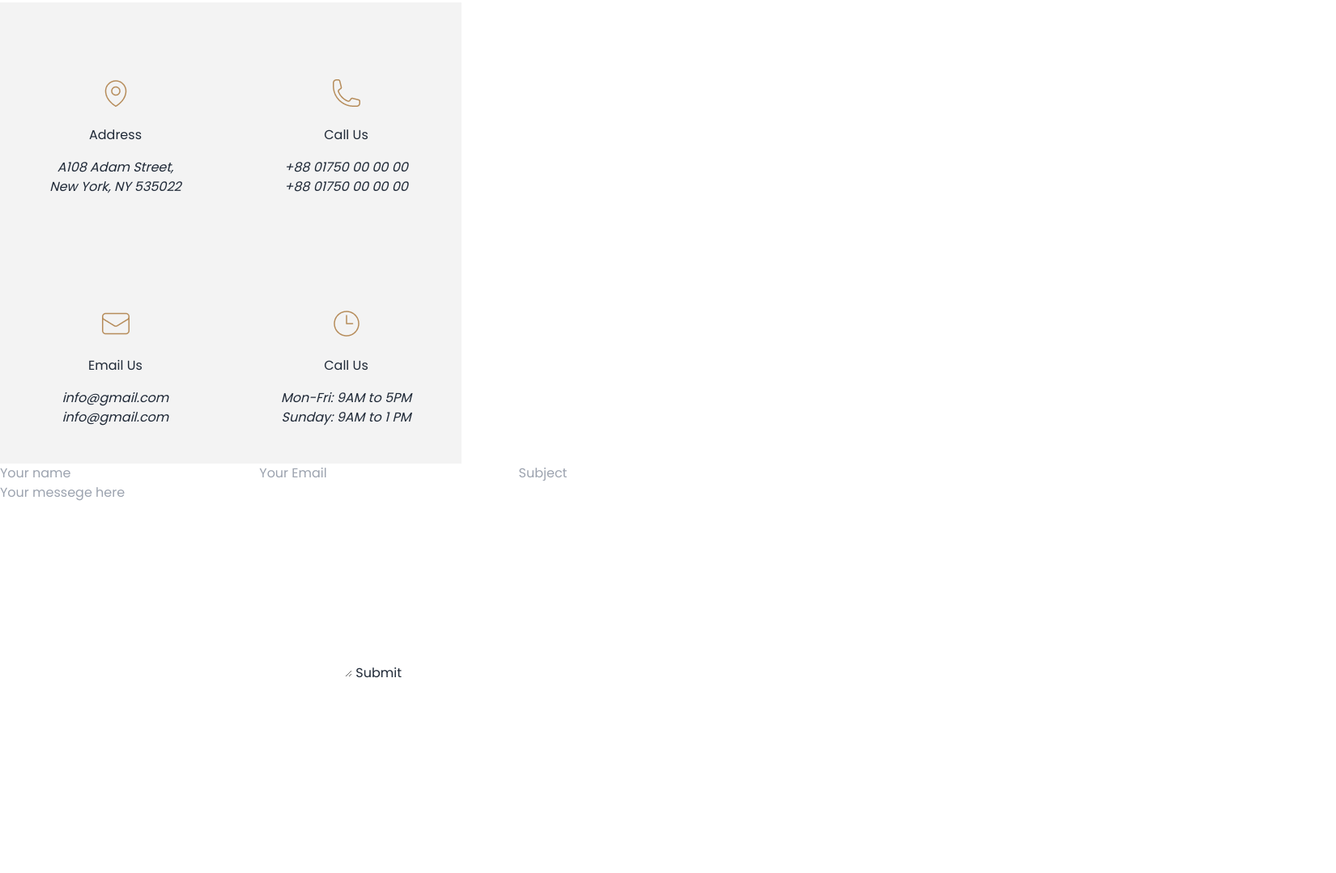
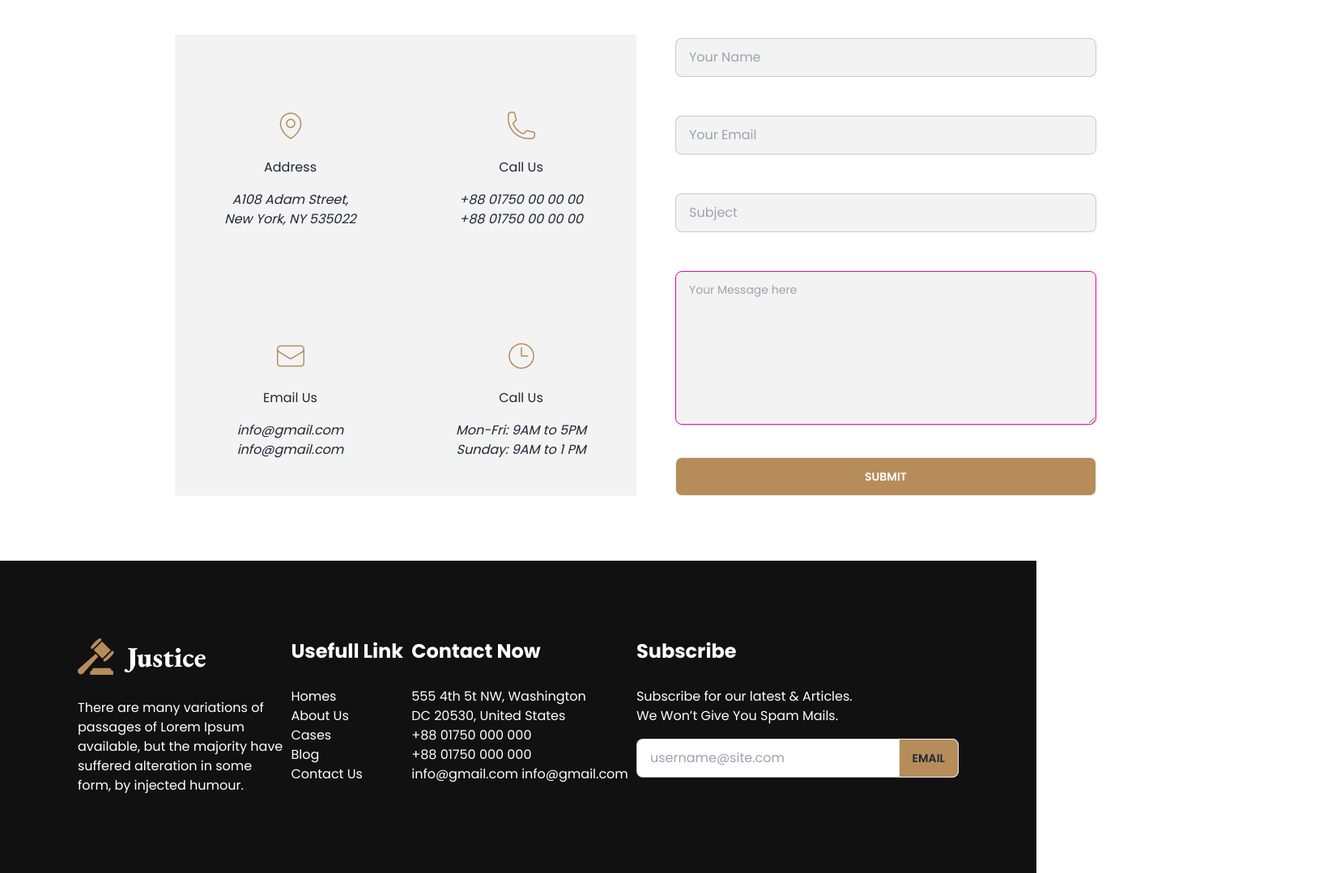
Before and after one commit to joydash/legal-solution, a plain HTML site: page index.html in a window 1280 px wide. Shown: the part 4050-5129 px from the top of the page at 81% size, 1650 px wide, since content can reach past the window. Before the commit the page ends 4894 px from the top, so only its background shows below. Drawn offline with nearby package versions, Linux system fonts and the light colour scheme.

Commit message:
contact with us section added

```diff
--- a/index.html
+++ b/index.html
@@ -264,7 +264,7 @@
         <!-- Frequently Asked Any Questions section End  -->
 
         <!-- Contact With Us section  -->
-        <section>
+        <section class="mb-10">
           <div class="mb-10">
             <h1 class="text-center text-4xl font-extrabold">Contact With Us</h1>
         <p class="p-4 text-base text-center mt-5 text-[#707070]">
@@ -272,9 +272,10 @@
         </p>
         </div>
 
-        <section>
+        <section class="flex justify-between items-center">
+          <div class="ml-44 p-10">
             <div class="flex">
-            <div class="w-[285px] h-[285px] bg-[#F3F3F3] text-center">
+              <div class="w-[285px] h-[285px] bg-[#F3F3F3] border-slate-400 text-center">
                 <div class="relative top-20">
                   <div class="flex justify-center items-center p-3">
                     <img src="images/location.png" alt="location">
@@ -322,21 +323,59 @@
                 </div>
               </div>
             </div>
+          </div>
+          <div>
+            <section class="h-[570px] p-2 mr-72">
+              <input type="text" placeholder="Your Name" class="input input-bordered  block bg-[#F3F3F3] w-[520px] mb-12 -mt-1" />
+              <input type="text" placeholder="Your Email" class="input input-bordered block bg-[#F3F3F3] w-[520px] mb-12" />
+              <input type="text" placeholder="Subject" class="input input-bordered block bg-[#F3F3F3] w-[520px] mb-12" />
+              <textarea class="textarea textarea-secondary block bg-[#F3F3F3] w-[520px] h-[190px] mb-10" placeholder="Your Message here"></textarea>
+              <input type="submit" value="Submit" class="btn bg-[#B68C5A] w-[520px] text-white mb-9" />
+            </section>
+          </div>
         </section>
        </section>
-        <section>
+       <!-- contact with us section end  -->
+    </main>
+
+    <!-- main section end  -->
+
+    <footer class="bg-[#111] p-24">
+      <div class="flex justify-between">
         <div>
-            <input type="text" placeholder="Your name">
-            <input type="text" placeholder="Your Email">
-            <input type="text" placeholder="Subject">
-            <textarea name="" id="" cols="30" rows="10" placeholder="Your messege here"></textarea>
-            <button>Submit</button>
+         <div class="mb-7">
+          <img src="images/logo.png" alt="random image">
          </div>
-        </section>
-
-    </main>
-    <footer>
-
+          <p class="text-white">
+            There are many variations of <br> passages of Lorem Ipsum <br> available, but the majority have <br> suffered alteration in some <br> form, by injected humour.
+          </p>
+        </div>
+        <div>
+          <p class="text-white text-2xl font-extrabold mb-7">Usefull Link</p>
+          <p class="text-white">Homes</p>
+          <p class="text-white">About Us</p>
+          <p class="text-white">Cases</p>
+          <p class="text-white">Blog<p>
+          <p class="text-white">Contact Us</p>
+        </div>
+        <div>
+          <p class="text-white text-2xl font-extrabold mb-7">Contact Now</p>
+          <p class="text-white">        555 4th 5t NW, Washington <br>
+            DC 20530, United States</p>
+            <p class="text-white">+88 01750 000 000 <br>
+              +88 01750 000 000</p>
+              <p class="text-white">info@gmail.com
+                info@gmail.com</p>
+        </div>
+        <div>
+          <p class="text-white text-2xl font-extrabold mb-7">Subscribe</p>
+          <p class="text-white mb-4">Subscribe for our latest & Articles. <br> We Won’t Give You Spam Mails.</p>
+          <div class="relative">
+            <input type="text" placeholder="username@site.com" class="input input-bordered w-full pr-16" />
+            <button class="btn bg-[#B68C5A] absolute top-0 right-0 rounded-l-none outline-none">Email</button>
+          </div>
+        </div>
+      </div>
     </footer>
 </body>
 </html>
```
Lines whose indentation alone changed are shown as unchanged.
